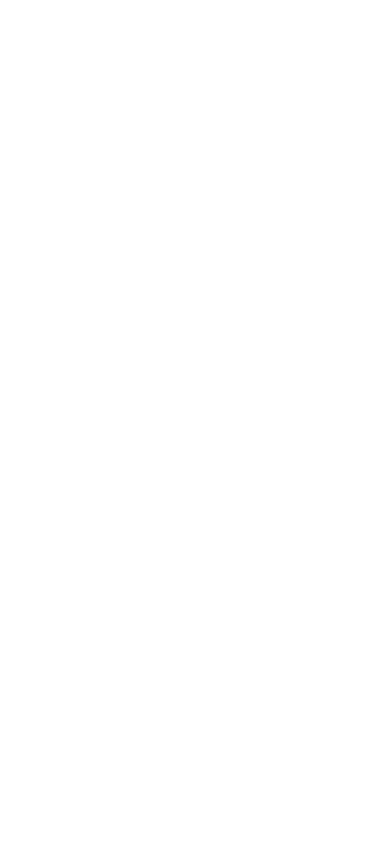
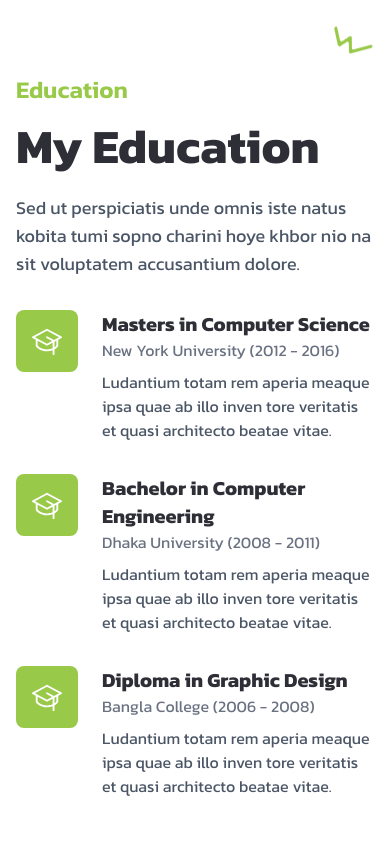
Before and after one commit to cssmh/smith-portfolio-home, a React (Vite) app: page / in a window 390 px wide. Shown: the part 8580-9424 px from the top of the page. Before the commit the page ends 8516 px from the top, so only its background shows below. Built offline with nearby package versions, Linux system fonts and the light colour scheme.

Commit message:
Education design updated

```diff
--- a/src/Component/Education.jsx
+++ b/src/Component/Education.jsx
@@ -1,9 +1,83 @@
+import { PiGraduationCap } from "react-icons/pi";
+import educationImg from "../assets/education-img-2.jpg";
+import shape2 from "../assets/shape2.png";
+
 const Education = () => {
-    return (
+  return (
+    <div className="px-4 py-16 my-8">
+      <div className="flex justify-end mb-3">
+        <img src={shape2} alt="shape2" className="animate-bounce" />
+      </div>
+      <div className="grid grid-cols-1 md:grid-cols-2 gap-12">
         <div>
-
+          <h4 className="text-[#98c949] text-2xl font-semibold">Education</h4>
+          <h2 className="text-5xl font-bold text-[#2e2e37] mt-4">
+            My Education
+          </h2>
+          <p className="text-lg text-gray-600 mt-6">
+            Sed ut perspiciatis unde omnis iste natus kobita tumi sopno charini
+            hoye khbor nio na sit voluptatem accusantium dolore.
+          </p>
+          <div className="mt-8 space-y-8">
+            <div className="flex items-start gap-6">
+              <div className="bg-[#98c949] w-16 rounded-lg p-4 text-white text-3xl">
+                <PiGraduationCap />
+              </div>
+              <div>
+                <h3 className="text-xl font-bold text-[#2e2e37]">
+                  Masters in Computer Science
+                </h3>
+                <p className="text-gray-500">
+                  New York University (2012 - 2016)
+                </p>
+                <p className="text-gray-600 mt-2">
+                  Ludantium totam rem aperia meaque ipsa quae ab illo inven tore
+                  veritatis et quasi architecto beatae vitae.
+                </p>
+              </div>
+            </div>
+            <div className="flex items-start gap-6">
+              <div className="bg-[#98c949] w-16 rounded-lg p-4 text-white text-3xl">
+                <PiGraduationCap className="hover:animate-spin" />
+              </div>
+              <div>
+                <h3 className="text-xl font-bold text-[#2e2e37]">
+                  Bachelor in Computer Engineering
+                </h3>
+                <p className="text-gray-500">Dhaka University (2008 - 2011)</p>
+                <p className="text-gray-600 mt-2">
+                  Ludantium totam rem aperia meaque ipsa quae ab illo inven tore
+                  veritatis et quasi architecto beatae vitae.
+                </p>
+              </div>
+            </div>
+            <div className="flex items-start gap-6">
+              <div className="bg-[#98c949] w-16 rounded-lg p-4 text-white text-3xl">
+                <PiGraduationCap />
+              </div>
+              <div>
+                <h3 className="text-xl font-bold text-[#2e2e37]">
+                  Diploma in Graphic Design
+                </h3>
+                <p className="text-gray-500">Bangla College (2006 - 2008)</p>
+                <p className="text-gray-600 mt-2">
+                  Ludantium totam rem aperia meaque ipsa quae ab illo inven tore
+                  veritatis et quasi architecto beatae vitae.
+                </p>
+              </div>
+            </div>
+          </div>
         </div>
-    );
+        <div className="flex justify-center items-center">
+          <img
+            src={educationImg}
+            alt="Education"
+            className="w-full h-auto rounded-lg shadow-lg"
+          />
+        </div>
+      </div>
+    </div>
+  );
 };
 
 export default Education;
```
